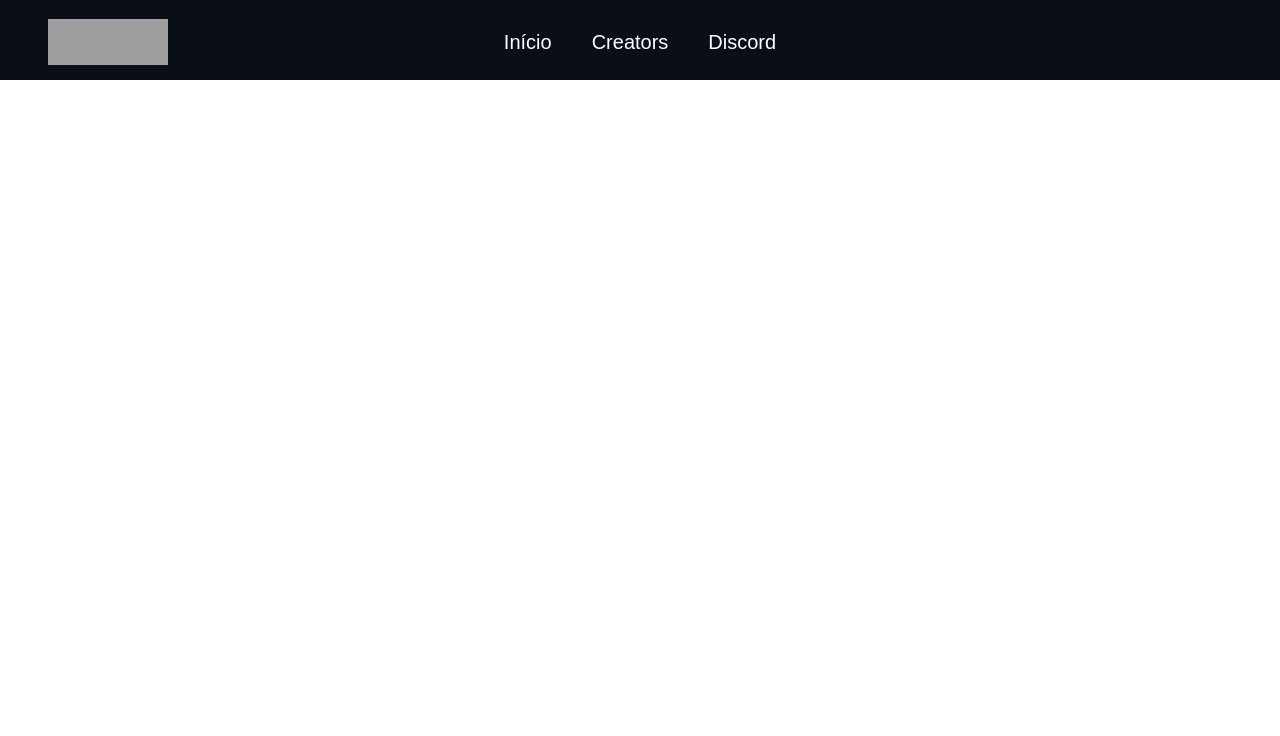
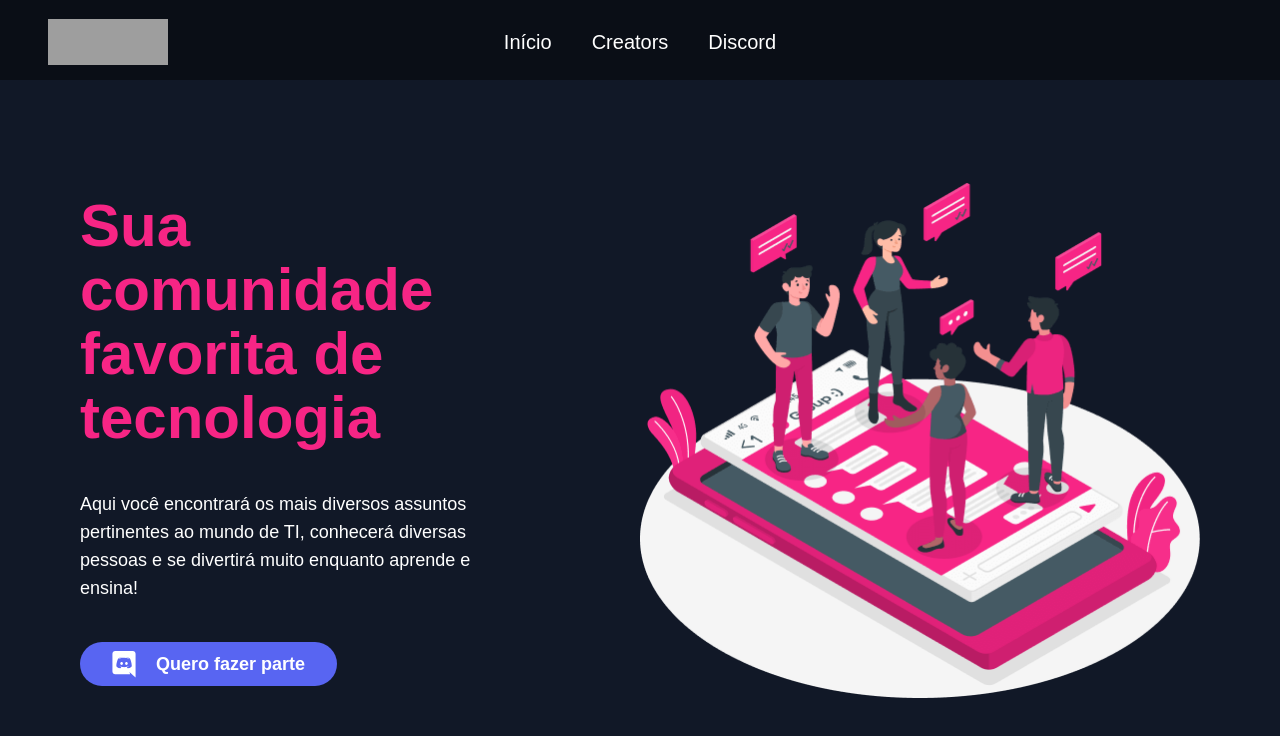
Before and after one commit to r3nanp/hubtech, a Next.js app: page / in a window 1280 px wide. Shown: the top 736 px of the page. Built offline with nearby package versions, Linux system fonts and the light colour scheme; grey boxes are pictures that could not be loaded.

Commit message:
feat: creates homepage

```diff
--- a/src/components/Main/index.tsx
+++ /dev/null
@@ -1,3 +0,0 @@
-const Main = () => <main className="h-full bg-h-bluish-black" />;
-
-export default Main;
--- a/src/pages/index.tsx
+++ b/src/pages/index.tsx
@@ -1,5 +1,36 @@
-import Main from 'components/Main';
+import Image from 'next/image';
 
 export default function Home() {
-	return <Main />;
+	return (
+		<div className="flex flex-col md:flex-row md:justify-between md:items-center min-h-screen bg-h-bluish-black px-5 sm:px-6 pt-20 lg:px-16 xl:px-20">
+			<main className="flex flex-col justify-center items-start w-full md:w-[40%] h-full mr-4 xl:mr-10">
+				<h1 className="mt-7 md:mt-0 text-3xl md:text-6xl font-bold text-h-pink leading-[2rem] md:leading-[4rem]">
+					Sua comunidade favorita de tecnologia
+				</h1>
+				<p className="text-white mt-7 md:mt-10 text-sm md:text-lg">
+					Aqui você encontrará os mais diversos assuntos pertinentes ao mundo de
+					TI, conhecerá diversas pessoas e se divertirá muito enquanto aprende e
+					ensina!
+				</p>
+				<a
+					href="https://ahub.tech/discord"
+					target="_blank"
+					rel="noreferrer"
+					className="mt-7 mb-4 md:mt-10 md:mb-0 text-sm md:text-lg flex items-center py-2 px-8 rounded-3xl text-white bg-discord"
+				>
+					<Image src="/icons/discord.svg" width={24} height={27} />
+					<span className="ml-5 font-bold">Quero fazer parte</span>
+				</a>
+			</main>
+			<div className="flex justify-center items-center w-full md:w-1/2 h-full md:ml-4 xl:ml-10 px-12 md:px-0">
+				<Image
+					src="/img/amico.png"
+					alt=""
+					layout="intrinsic"
+					width={560}
+					height={515}
+				/>
+			</div>
+		</div>
+	);
 }
```
Also changed, not shown: public/icons/discord.svg (added).
